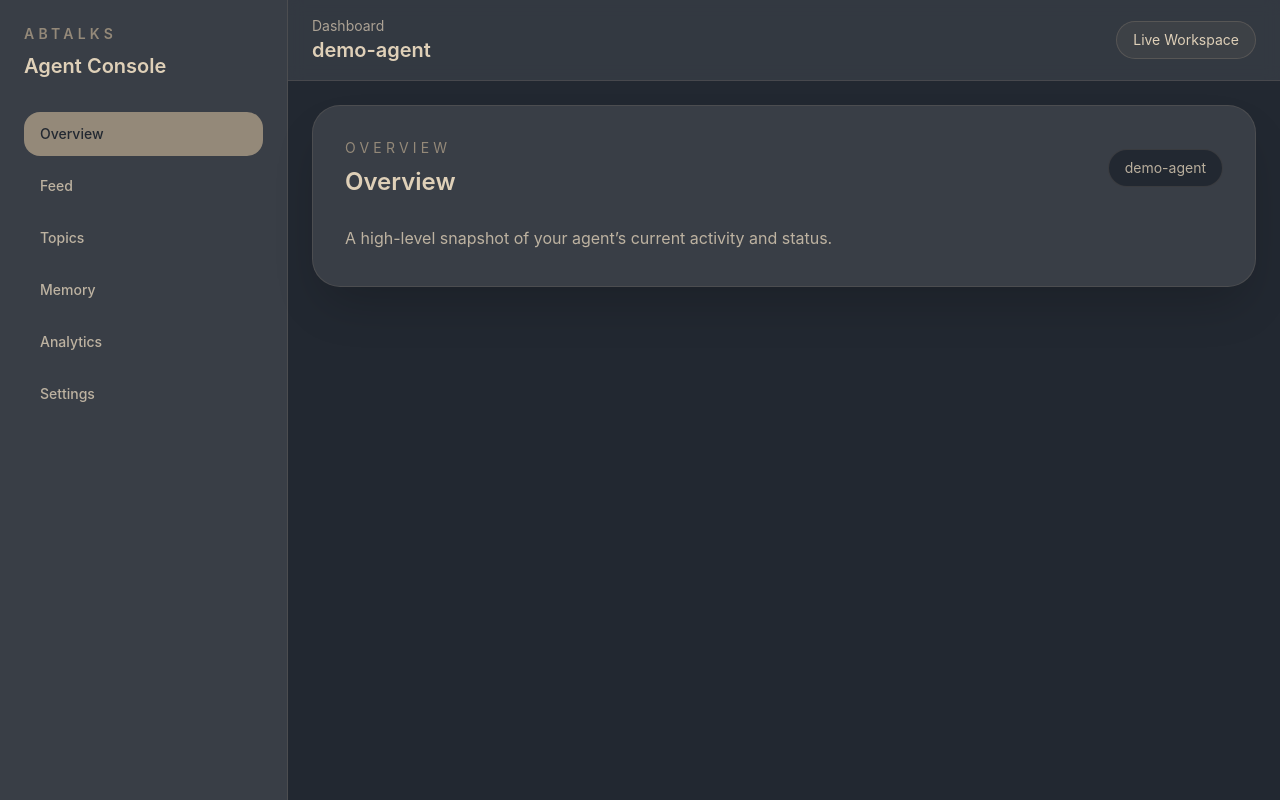
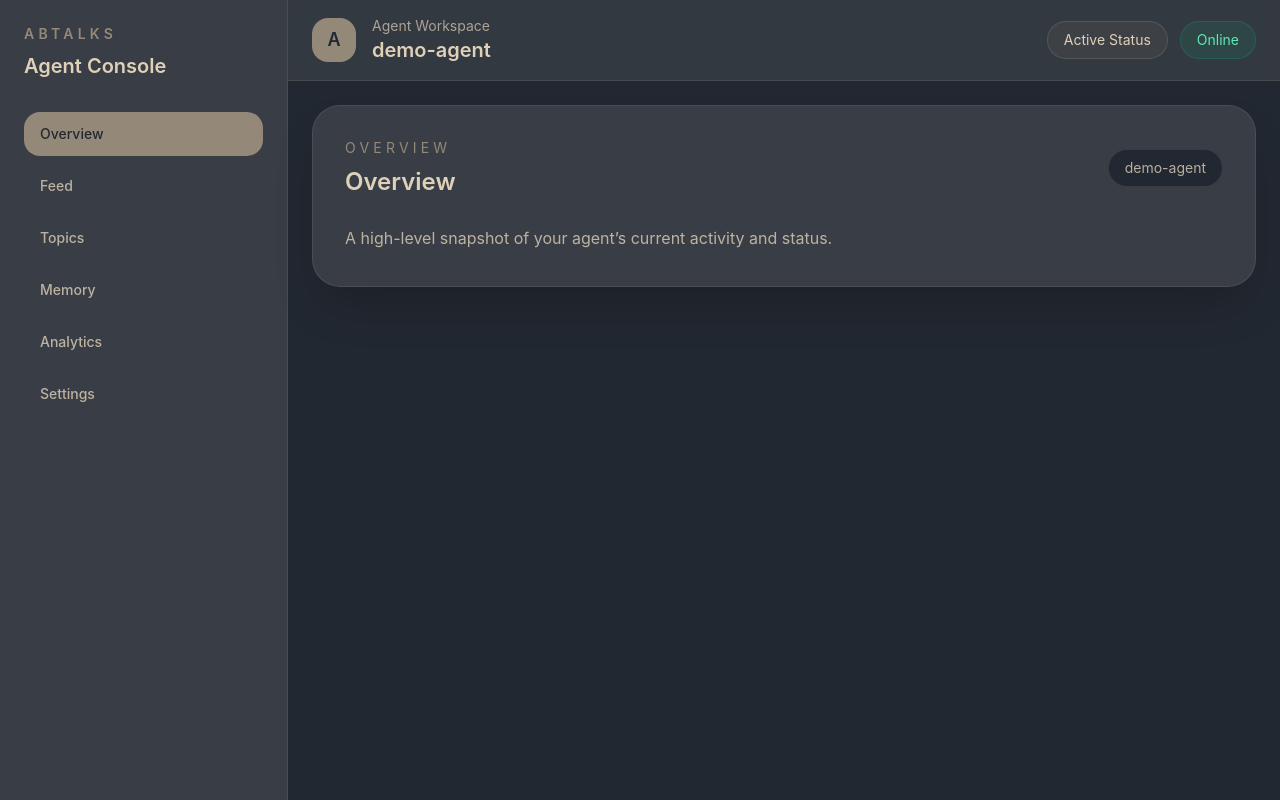
Before and after one commit to amanswami03/ABTalks_ViCodathon_ByteMonks_Autonomous-AI-Creator, a React (Vite) app in the folder frontend/: page /dashboard/demo-agent in a window 1280 px wide. Built offline with nearby package versions, Linux system fonts and the light colour scheme.

Commit message:
feat: build navbar

```diff
--- a/frontend/src/layouts/DashboardLayout.jsx
+++ b/frontend/src/layouts/DashboardLayout.jsx
@@ -65,13 +65,24 @@ export default function DashboardLayout() {
 
         <div className="flex-1">
           <header className="border-b border-[#948979]/20 bg-[#393E46]/80 px-6 py-4 backdrop-blur">
-            <div className="flex items-center justify-between">
-              <div>
-                <p className="text-sm text-[#DFD0B8]/70">Dashboard</p>
-                <h1 className="text-xl font-semibold">{agentId || 'Agent'}</h1>
+            <div className="flex flex-wrap items-center justify-between gap-4">
+              <div className="flex items-center gap-4">
+                <div className="flex h-11 w-11 items-center justify-center rounded-2xl bg-[#948979] text-lg font-semibold text-[#222831]">
+                  A
+                </div>
+                <div>
+                  <p className="text-sm text-[#DFD0B8]/70">Agent Workspace</p>
+                  <h1 className="text-xl font-semibold">{agentId || 'Agent'}</h1>
+                </div>
               </div>
-              <div className="rounded-full border border-[#948979]/30 bg-[#948979]/10 px-4 py-2 text-sm text-[#DFD0B8]">
-                Live Workspace
+
+              <div className="flex flex-wrap items-center gap-3">
+                <div className="rounded-full border border-[#948979]/30 bg-[#948979]/10 px-4 py-2 text-sm text-[#DFD0B8]">
+                  Active Status
+                </div>
+                <div className="rounded-full border border-emerald-400/20 bg-emerald-500/10 px-4 py-2 text-sm text-emerald-300">
+                  Online
+                </div>
               </div>
             </div>
           </header>
```
Also changed, not shown: 2 other files (tests, documents, lock files or other folders).
